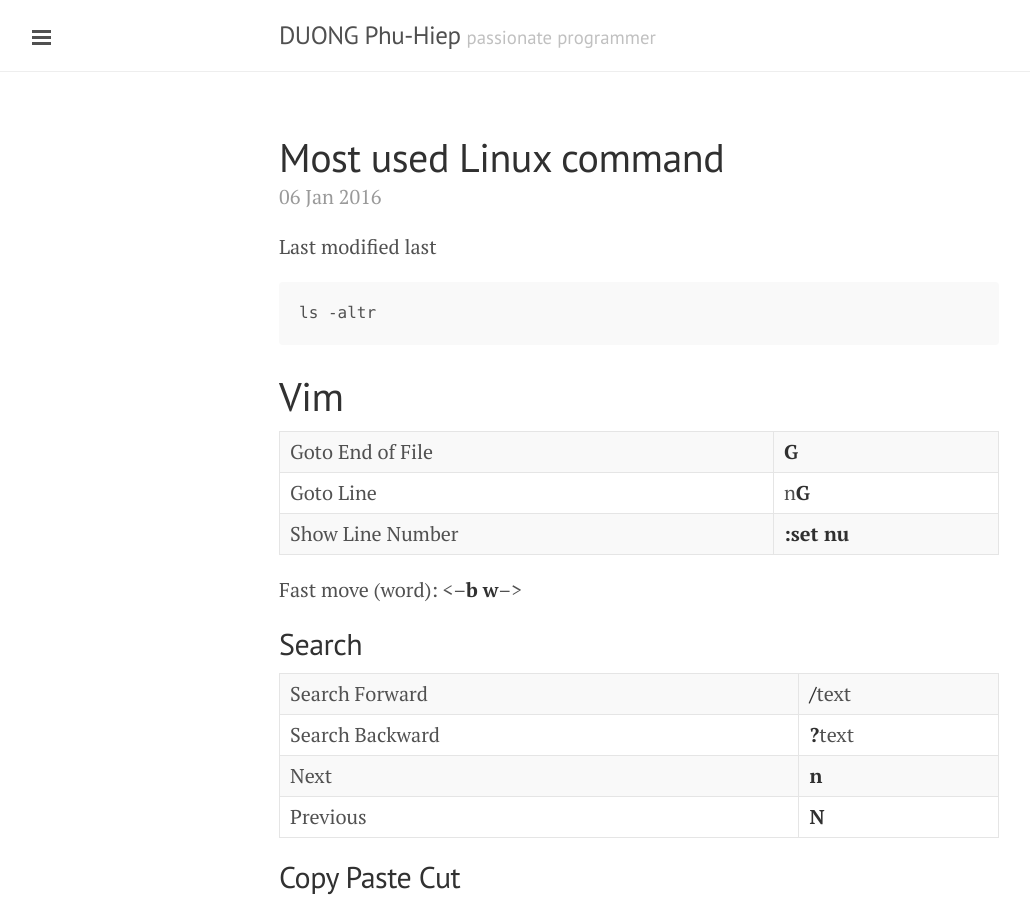
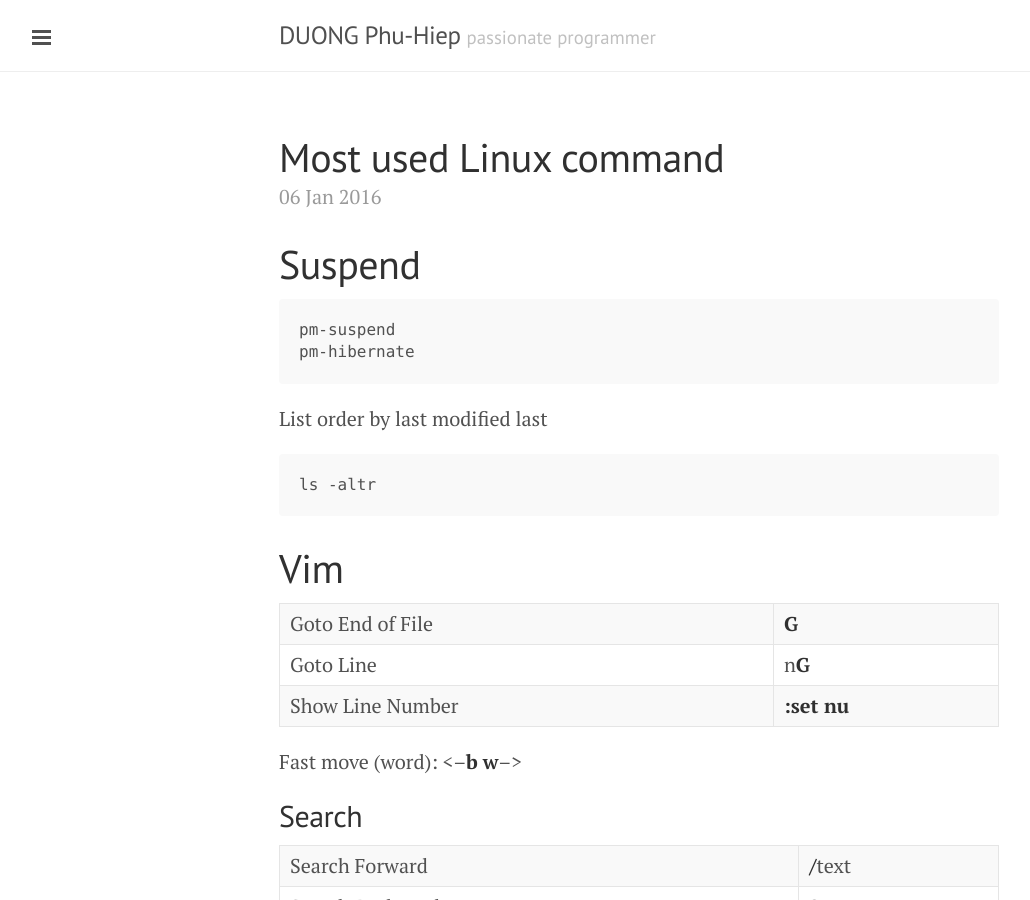
Before and after one commit to duongphuhiep/duongphuhiep.github.io, a Jekyll site: the page built from _posts/2016-01-06-most-used-linux-command.markdown, in a window 1280 px wide and 900 px high. Shown: the whole window, without its empty margins (1-1031 px from the left). Built offline with Jekyll 4.4.1, drawn with Linux system fonts in a browser that asks for light colours.

Commit message:
Post update: Most used Linux command

```diff
--- a/_posts/2016-01-06-most-used-linux-command.markdown
+++ b/_posts/2016-01-06-most-used-linux-command.markdown
@@ -4,7 +4,12 @@ title: Most used Linux command
 layout: post
 tags: [linux, vim, nano]
 ---
-Last modified last
+# Suspend
+
+    pm-suspend
+    pm-hibernate
+
+List order by last modified last
 
     ls -altr
 
```
